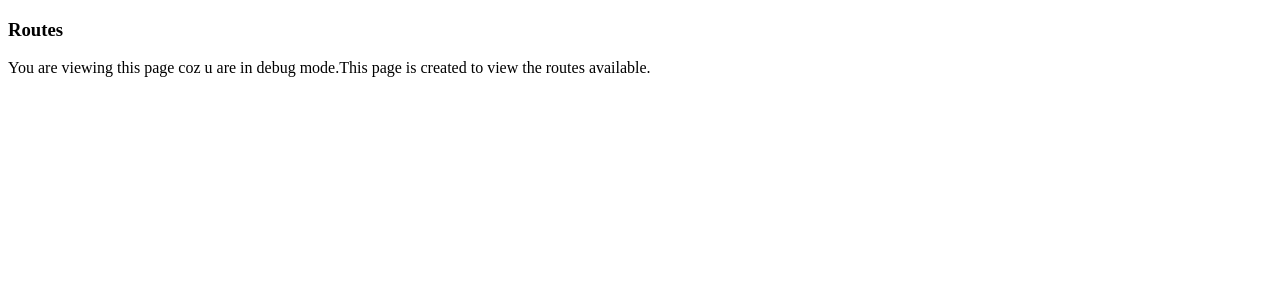
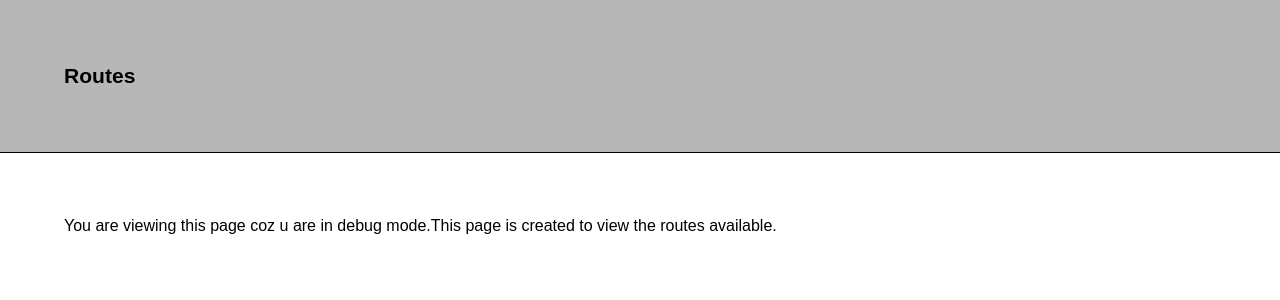
Before and after one commit to Khalimovgeek/fileshare, a Python web app: template templates/routes.html in a window 1280 px wide. Shown: the top 300 px of the page. Run offline with Jinja, Linux system fonts and the light colour scheme; the template is opened without the code that fills it, so the values that code supplies are empty.

Commit message:
routes page style

```diff
--- a/templates/routes.html
+++ b/templates/routes.html
@@ -4,13 +4,29 @@
     <meta charset="UTF-8">
     <meta name="viewport" content="width=device-width, initial-scale=1.0">
     <title>Routes</title>
-
+    <style>
+        *{
+            margin: 0;
+            font-family: sans-serif;
+        }
+        header{
+            border-bottom: 1px solid rgb(0, 0, 0);
+            text-align: left;
+            padding: 5%;
+            font-size: large;
+            background-color: rgb(183, 183, 183);
+        }
+        .content{
+            text-align: justify;
+            padding: 5%;
+        }
+    </style>
 </head>
 <body>
     <header>
         <h3>Routes</h3>
     </header>
-    <div>
+    <div class="content">
         <p>You are viewing this page coz u are in debug mode.This page is created to view the routes available.</p>
     </div>
 </body>
```
